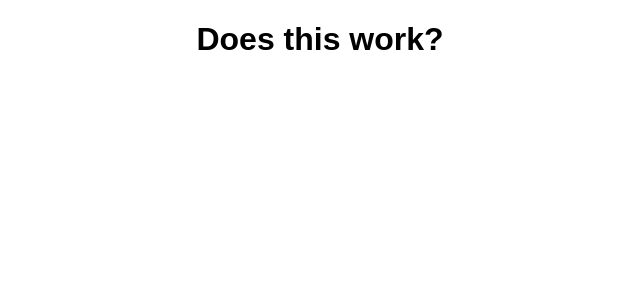
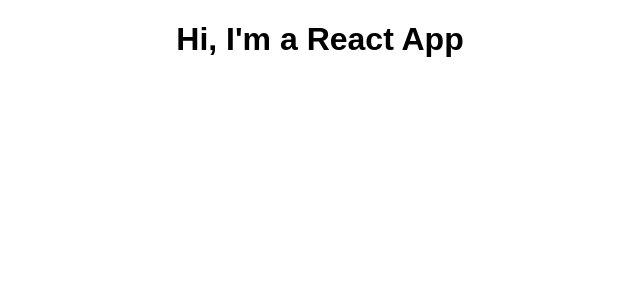
Before and after one commit to agawrysiuk/react-learning, a React (Create React App) app: page / in a window 1280 px wide. Shown: the top 300 px of the page, without its empty margins (320-960 px from the left). Built offline with nearby package versions, Linux system fonts and the light colour scheme.

Commit message:
Adding information about JSX and render() method

```diff
--- a/src/App.js
+++ b/src/App.js
@@ -3,12 +3,15 @@ import './App.css';
 
 class App extends Component {
   render() {
-    // return (
-    //   <div className="App">
-    //     <h1>Hi, I'm a React App</h1>
-    //   </div>
-    // );
-    return React.createElement('div', {className: 'App'}, React.createElement('h1', null, "Does this work?"));
+    return (
+        // our JSX element must have exactly one root element -> div here
+        // it's best to wrap everything in one root component
+        // class is a reserved word in JSX, that's why we use className
+      <div className="App">
+        <h1>Hi, I'm a React App</h1>
+      </div>
+    );
+    // return React.createElement('div', {className: 'App'}, React.createElement('h1', null, "Does this work?"));
   }
 }
 
```
